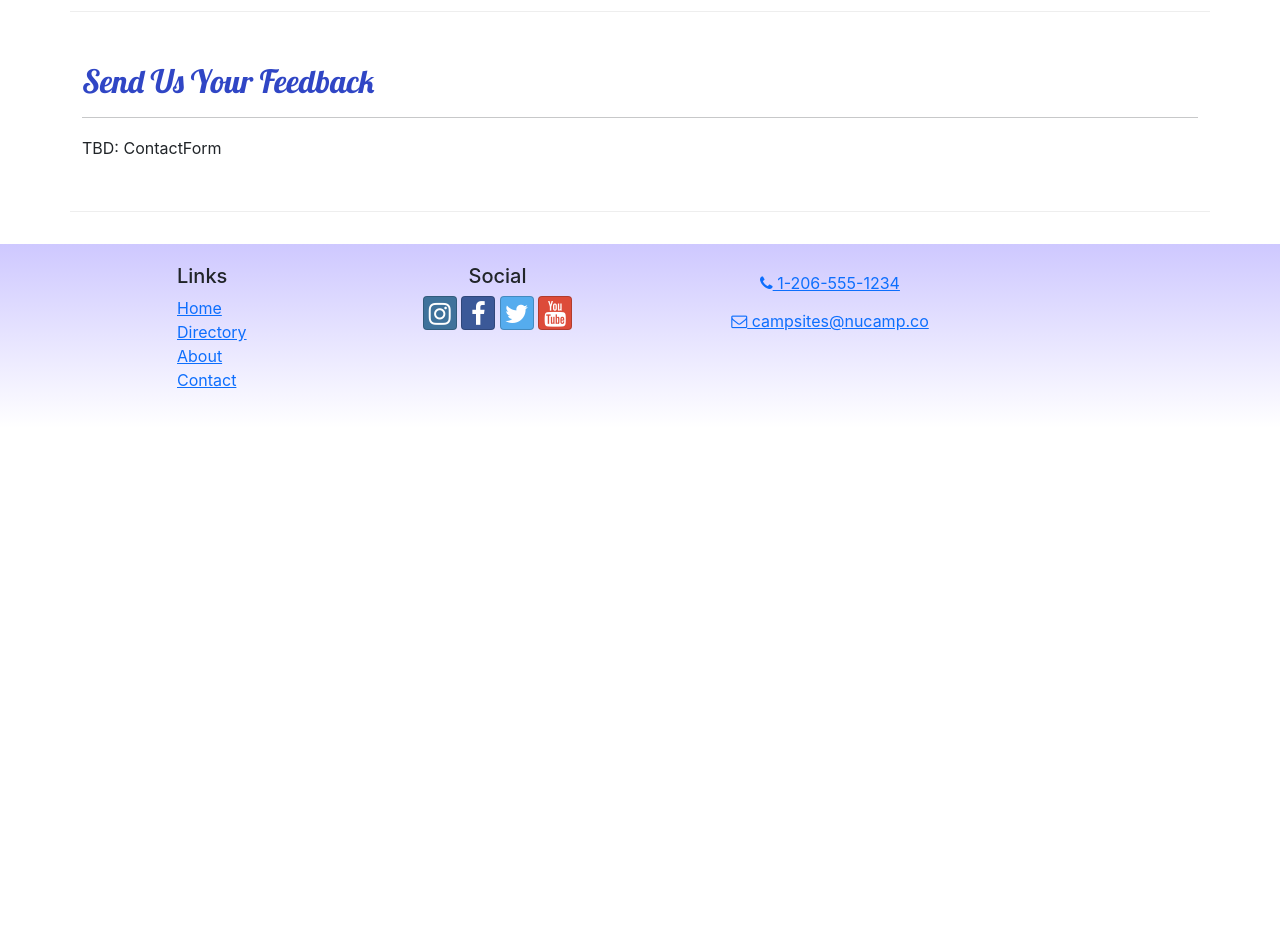
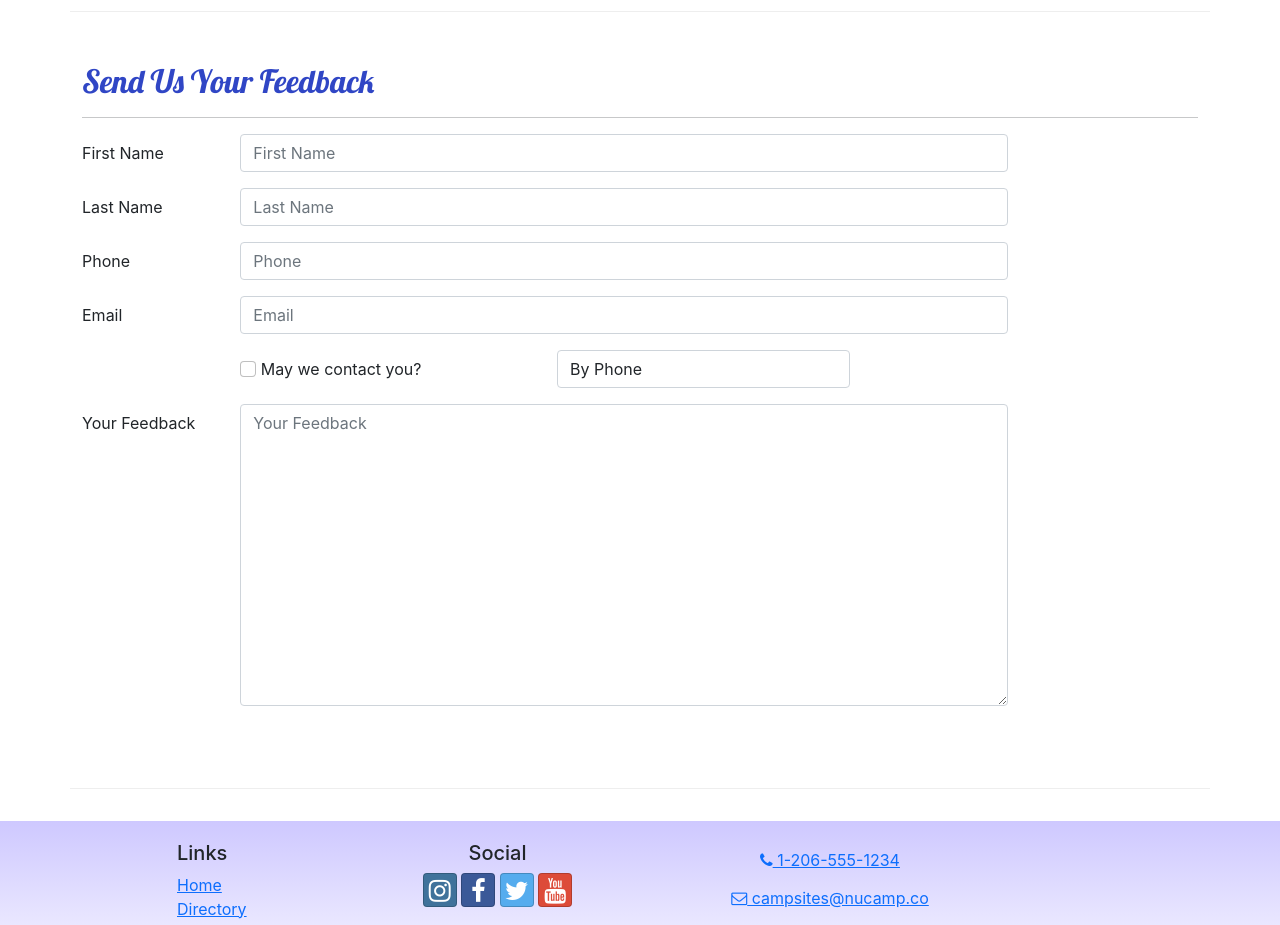
Before and after one commit to Absolute1376/react-nucampsite-project-2, a React (Create React App) app: page /contact in a window 1280 px wide. Shown: the part 480-1405 px from the top of the page. Before the commit the page ends 908 px from the top, so only its background shows below. Built offline with nearby package versions, Linux system fonts and the light colour scheme.

Commit message:
ContactForm Parts 1 and 2

```diff
--- /dev/null
+++ b/src/components/ContactForm.js
@@ -0,0 +1,95 @@
+import { Button, Label, Col, FormGroup } from "reactstrap";
+import { Formik, Field, Form } from "formik";
+
+const ContactForm = () => {
+  return (
+    <Formik
+      initialValues={{
+        firstName: "",
+        lastName: "",
+        phoneNum: "",
+        email: "",
+        agree: false,
+        contactType: "By Phone",
+        feedback: "",
+      }}
+    >
+      <Form>
+        <FormGroup row>
+          <Label htmlFor="firstName" md="2">
+            First Name
+          </Label>
+          <Col md="10">
+            <Field
+              className="form-control"
+              name="firstName"
+              placeholder="First Name"
+            />
+          </Col>
+        </FormGroup>
+        <FormGroup row>
+          <Label htmlFor="lastName" md="2">
+            Last Name
+          </Label>
+          <Col md="10">
+            <Field
+              className="form-control"
+              name="lastName"
+              placeholder="Last Name"
+            />
+          </Col>
+        </FormGroup>
+        <FormGroup row>
+          <Label htmlFor="phoneNum" md="2">
+            Phone
+          </Label>
+          <Col md="10">
+            <Field
+              className="form-control"
+              name="phoneNum"
+              placeholder="Phone"
+            />
+          </Col>
+        </FormGroup>
+        <FormGroup row>
+          <Label htmlFor="email" md="2">
+            Email
+          </Label>
+          <Col md="10">
+            <Field className="form-control" name="email" placeholder="Email" />
+          </Col>
+        </FormGroup>
+        <FormGroup row>
+          <Label check md={{ size: 4, offset: 2 }}>
+            <Field name="agree" type="checkbox" className="form-check-input" />{" "}
+            May we contact you?
+          </Label>
+          <Col md="4">
+            <Field className="form-control" name="contactType" as="select">
+              <option>By Phone</option>
+              <option>By Email</option>
+            </Field>
+          </Col>
+        </FormGroup>
+        <FormGroup row>
+          <Label htmlFor="feedback" md="2">
+            Your Feedback
+          </Label>
+          <Col md="10">
+            <Field
+              className="form-control"
+              name="feedback"
+              placeholder="Your Feedback"
+              name='feedback'
+              as='textarea'
+              rows='12'
+            />
+          </Col>
+        </FormGroup>
+        <FormGroup row></FormGroup>
+      </Form>
+    </Formik>
+  );
+};
+
+export default ContactForm;
--- a/src/pages/ContactPage.js
+++ b/src/pages/ContactPage.js
@@ -1,5 +1,6 @@
 import { Container, Col, Row } from 'reactstrap';
 import SubHeader from '../components/SubHeader';
+import ContactForm from '../components/ContactForm';
 
 const ContactPage = () => {
     return (
@@ -41,7 +42,9 @@ const ContactPage = () => {
                     <h2>Send Us Your Feedback</h2>
                     <hr />
                 </Col>
-                <Col md='10'>TBD: ContactForm</Col>
+                <Col md='10'>
+                    <ContactForm />
+                </Col>
             </Row>
         </Container>
     );
```
